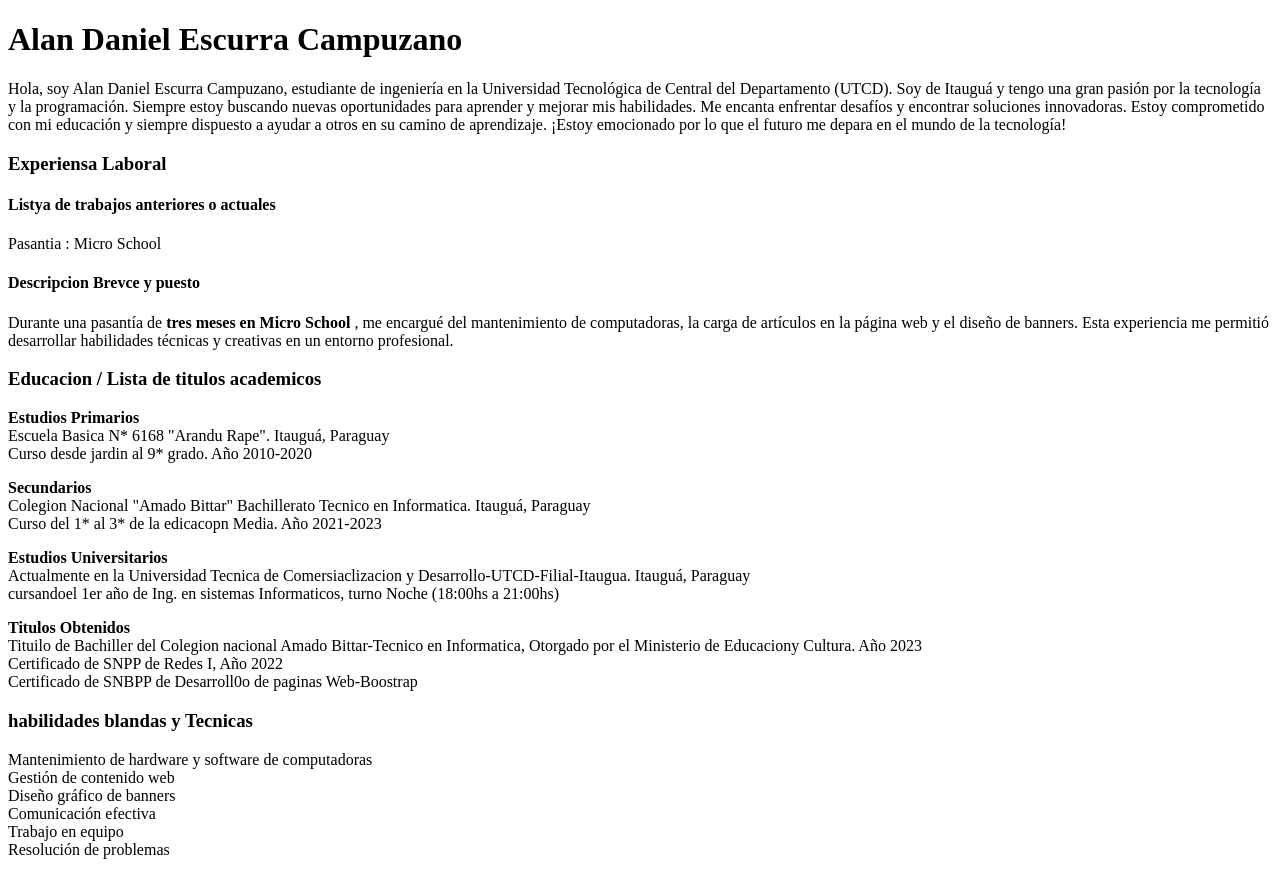
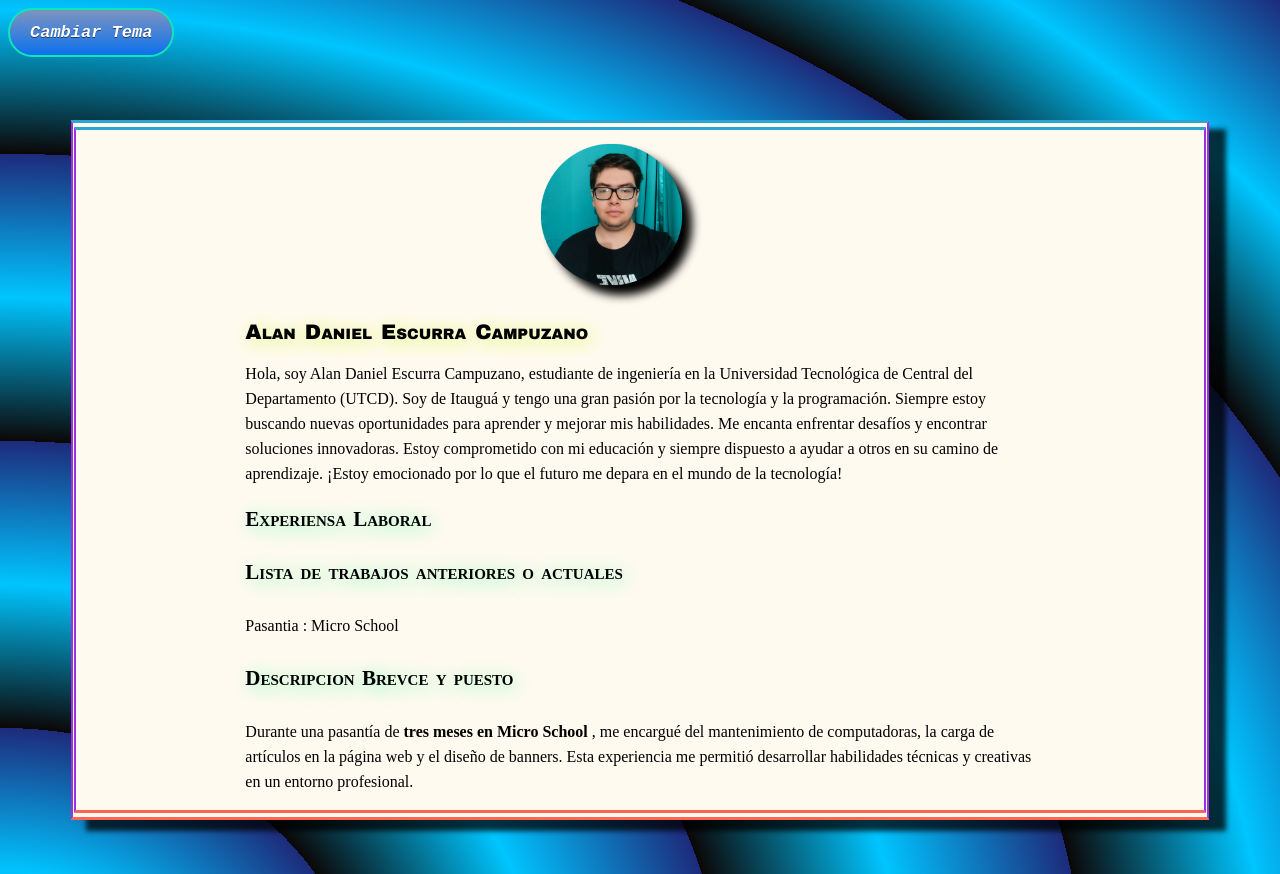
Before and after one commit to AlanDCE/CV, a plain HTML site: page index.html in a window 1280 px wide. Shown: the top 874 px of the page. Drawn offline with Linux system fonts and the light colour scheme.

Commit message:
Add files via upload

```diff
--- /dev/null
+++ b/css/estilos.css
@@ -0,0 +1,121 @@
+body{
+    background: #0b0707;
+    background: repeating-radial-gradient(ellipse farthest-corner at left center, #0b0707 0%, #00c5ff 10%, #1d2b7a 20%);
+    background: -webkit-repeating-radial-gradient(ellipse farthest-corner at left center, #0b0707 0%, #00c5ff 10%, #1d2b7a 20%);
+    background: -moz-repeating-radial-gradient(ellipse farthest-corner at left center, #0b0707 0%, #00c5ff 10%, #1d2b7a 20%);
+}
+div{
+
+    background: floralwhite;
+    margin: 5%;
+    line-height: 25px;
+  display: flexbox;
+  align-items: center;
+  border-top: 10px double #28a7d2;
+  border-right: 5px double #9a33db;
+  border-bottom: 10px double #ff6550;
+  border-left: 5px double #9a33db;
+  box-shadow: 16px 10px 5px 1px rgba(0,0,0,0.75);
+-webkit-box-shadow: 16px 10px 5px 1px rgba(0,0,0,0.75);
+-moz-box-shadow: 16px 10px 5px 1px rgba(0,0,0,0.75);
+
+}
+
+p{
+    margin-left: 15%;
+    margin-right: 15%;
+}
+
+h3,h4{
+    margin-left: 15%;
+    margin-right: 15%;
+    text-shadow: 4px 3px 19px rgba(5, 255, 142, 0.66);
+    font-family: "Times New Roman", Times, serif;
+font-size: 21px;
+letter-spacing: 0px;
+word-spacing: 2px;
+color: #000000;
+font-weight: 700;
+text-decoration: none solid rgb(68, 68, 68);
+font-style: normal;
+font-variant: small-caps;
+text-transform: none;
+
+}
+h1{
+    font-family: "Arial Black", Gadget, sans-serif;
+font-size: 21px;
+letter-spacing: 0px;
+word-spacing: 2px;
+color: #000000;
+font-weight: 700;
+text-decoration: none solid rgb(68, 68, 68);
+font-style: normal;
+font-variant: small-caps;
+text-transform: none;
+margin-left: 15%;
+    margin-right: 15%;
+    text-shadow: 4px 3px 19px rgba(196, 250, 0, 0.66);
+}
+
+img{
+    text-align: center;
+  margin-left: 40%;
+    width: 15%;
+    height: 15%;
+    filter: brightness(94%) saturate(158%) drop-shadow(10px 10px 5px #000000);
+-webkit-filter: brightness(94%) saturate(158%) drop-shadow(10px 10px 5px #000000);
+-moz-filter: brightness(94%) saturate(158%) drop-shadow(10px 10px 5px #000000);
+
+}
+
+button {
+    background-color: var(--primary-color);
+    color: var(--bg-color);
+    border: none;
+    padding: 10px 20px;
+    cursor: pointer;
+}
+
+body.alternate-theme {
+    background: #d4dbda;
+background: repeating-radial-gradient(ellipse farthest-side at bottom left, #f5310e 0%, #0f0f0f 20%);
+background: -webkit-repeating-radial-gradient(ellipse farthest-side at bottom left, #f14704 0%, #0f0f0f 20%);
+background: -moz-repeating-radial-gradient(ellipse farthest-side at bottom left, #fa7900 0%, #0f0f0f 20%);
+text-shadow: 4px 3px 19px rgba(200,13,241,0.68);
+font-family: "Courier New", Courier, monospace;
+font-size: 15px;
+letter-spacing: 0px;
+word-spacing: 2px;
+color: #080709;
+font-weight: 700;
+text-decoration: none solid rgb(68, 68, 68);
+font-style: italic;
+font-variant: normal;
+text-transform: uppercase;
+
+}
+.cambiar-tema {
+	background:linear-gradient(to bottom, #7892c2 5%, #0c71ed 100%);
+	background-color:#7892c2;
+	border-radius:34px;
+	border:2px solid #0ee6b7;
+	display:inline-block;
+	cursor:pointer;
+	color:#ffffff;
+	font-family:Courier New;
+	font-size:17px;
+	font-weight:bold;
+	font-style:italic;
+	padding:13px 20px;
+	text-decoration:none;
+	text-shadow:0px 1px 0px #283966;
+}
+.cambiar-tema:hover {
+	background:linear-gradient(to bottom, #0c71ed 5%, #7892c2 100%);
+	background-color:#0c71ed;
+}
+.cambiar-tema:active {
+	position:relative;
+	top:1px;
+}
--- a/index.html
+++ b/index.html
@@ -3,19 +3,24 @@
 <head>
     <meta charset="UTF-8">
     <meta name="viewport" content="width=device-width, initial-scale=1.0">
+    <link rel="stylesheet" href="css/estilos.css">
     <title>CV</title>
 </head>
 <body>
-    <h1>Alan Daniel Escurra Campuzano</h1>
+    <button class="cambiar-tema" id="theme-switcher">Cambiar Tema</button>
+
+    <div > <img src="img/Abstract Profile Photo Instagram Post (1).png" alt="">  <h1>Alan Daniel Escurra Campuzano</h1>
         <p>Hola, soy Alan Daniel Escurra Campuzano, estudiante de ingeniería en la Universidad Tecnológica de Central del Departamento (UTCD). Soy de Itauguá y tengo una gran pasión por la tecnología y la programación. Siempre estoy buscando nuevas oportunidades para aprender y mejorar mis habilidades. Me encanta enfrentar desafíos y encontrar soluciones innovadoras. Estoy comprometido con mi educación y siempre dispuesto a ayudar a otros en su camino de aprendizaje. ¡Estoy emocionado por lo que el futuro me depara en el mundo de la tecnología!</p>
 
     <h3>Experiensa Laboral</h3>
-        <h4>Listya de trabajos anteriores o actuales</h4>
+        <h4>Lista de trabajos anteriores o actuales</h4>
              <p>Pasantia : Micro School</p>
     <h4>Descripcion Brevce y puesto</h4>
         <p>Durante una pasantía de <b>tres meses en Micro School</b> , me encargué del mantenimiento de computadoras, la carga de artículos en la página web y el diseño de banners. Esta experiencia me permitió desarrollar habilidades técnicas y creativas en un entorno profesional.</p>
 
-    <h3>Educacion / Lista de titulos academicos </h3>
+</div>
+<div>
+     <h3>Educacion / Lista de titulos academicos </h3>
 
     <p><b>Estudios Primarios</b>  <br>
     Escuela Basica N* 6168 "Arandu Rape". Itauguá, Paraguay <br>
@@ -30,7 +35,9 @@
                     Tituilo de Bachiller del Colegion nacional Amado Bittar-Tecnico en Informatica, Otorgado por el Ministerio de Educaciony Cultura. Año 2023 <br>
                     Certificado de SNPP de Redes I, Año 2022 <br>
                     Certificado de SNBPP de Desarroll0o de paginas Web-Boostrap</p>
-    <h3>habilidades blandas y Tecnicas</h3>
+</div>
+<div>
+      <h3>Habilidades Blandas y Tecnicas</h3>
     <p> Mantenimiento de hardware y software de computadoras<br>
       Gestión de contenido web   <br>
          Diseño gráfico de banners <br>
@@ -38,6 +45,9 @@
          Trabajo en equipo <br>
          Resolución de problemas <br>
     </p>
+</div>
+
+<div>
 
     <h3>Inforamcion de Contacto</h3>
          <p> <b>Correo:</b>escurraalandanie4l@gmail.comprometido <br>
@@ -47,7 +57,10 @@
         <b>GitHub:</b> <a href="https://github.com/AlanDCE">AlanDC</a> </p>
 
 
+</div>
 
 
+
+<script src="java/animation.js"></script>
 </body>
 </html>
--- /dev/null
+++ b/java/animation.js
@@ -0,0 +1,4 @@
+document.getElementById('theme-switcher').addEventListener('click', function() {
+    document.body.classList.toggle('alternate-theme');
+    document.div.classList.toggle('alternate-theme');
+});
```
Also changed, not shown: img/Abstract Profile Photo Instagram Post (1).png (added).
